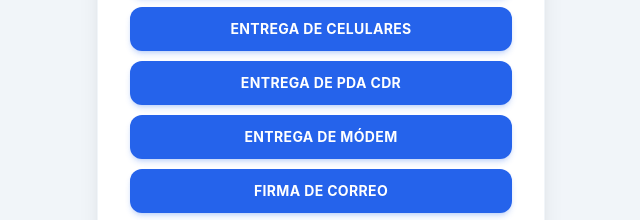
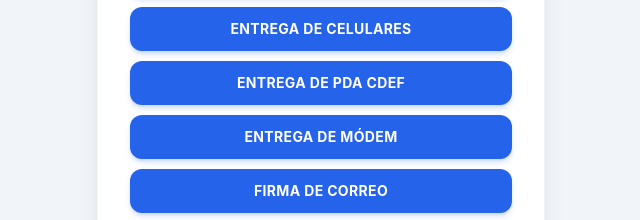
Before and after one commit to invs99/FF, a plain HTML site: page index.html in a window 1280 px wide. Shown: the part 484-704 px from the top of the page, 319-959 px from the left. Drawn offline with nearby package versions, Linux system fonts and the light colour scheme.

```diff
--- a/index.html
+++ b/index.html
@@ -55,7 +55,7 @@
             </button>
 
             <button id="btnEntregaPDACDR" class="w-full flex justify-center items-center py-3 px-4 rounded-xl text-xs sm:text-sm font-bold text-white bg-blue-600 hover:bg-blue-700 transition active:scale-95 shadow-md shadow-blue-600/20 uppercase tracking-wide" onclick="window.location.href='https://invs99.github.io/FF/entregapda.html'">
-                ENTREGA DE PDA CDR
+                ENTREGA DE PDA CDEF
             </button>
 
             <button id="btnEntregaModem" class="w-full flex justify-center items-center py-3 px-4 rounded-xl text-xs sm:text-sm font-bold text-white bg-blue-600 hover:bg-blue-700 transition active:scale-95 shadow-md shadow-blue-600/20 uppercase tracking-wide" onclick="window.location.href='modem.html'">
```
